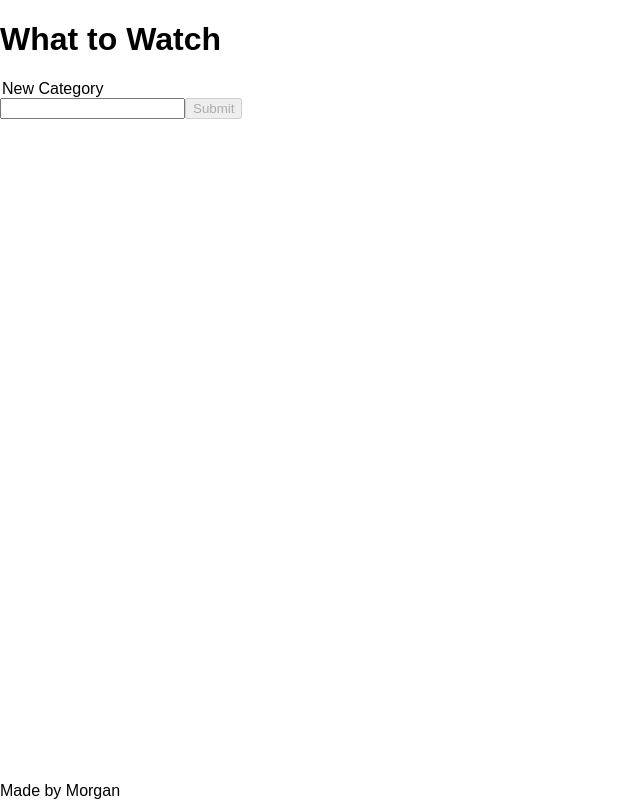
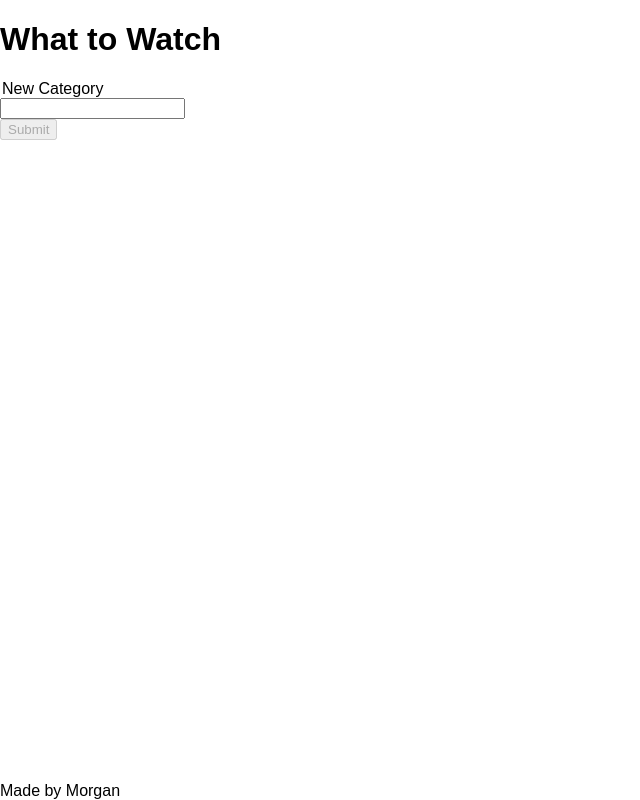
Before and after one commit to hametm/character-tracker, a React (Create React App) app: page / in a window 1280 px wide. Shown: the whole page, without its empty margins (0-640 px from the left). Built offline with nearby package versions, Linux system fonts and the light colour scheme.

Commit message:
Rearrange display

```diff
--- a/src/App.js
+++ b/src/App.js
@@ -27,15 +27,17 @@ function App() {
     }
 
     const toggle = (e) => {
-        if (show === e.target.id) setShow(0);
-        else if (show === 0) setShow(e.target.id);
+        setShow(e.target.id);
+        // if (show === e.target.id) setShow(0);
+        // else if (show === 0) setShow(e.target.id);
     }
 
-    const showCategory = (category) => {
-        if (show === `${category}Button`) {
+    const showCategory = () => {
+        for (let i = 0; i < categoryList.length; i++) {
+            if (show === `${categoryList[i]}Button`) {
                 return (
                     <Category
-                    name={category}
+                        name={categoryList[i]}
                         tvShowList={tvShowList}
                         addTvShow={addTvShow}
                         removeTvShow={removeTvShow}
@@ -46,14 +48,14 @@ function App() {
             }
         }
 
+    }
+
     const showCategories = categoryList.map(category => {
             return (
-                <ul key={uniqid()}>
-                    <li>
+                <li key={uniqid()}>
                     <button id={`${category}Button`} onClick={toggle}>{category}</button>
-                        {showCategory(category)}
+                    <button id={category} onClick={() => removeCategory(category)}>X</button>
                 </li>
-                </ul>
             );
     });
 
@@ -63,8 +65,15 @@ function App() {
             <h1>What to Watch</h1>
         </header>
         <main>
+            <div className="sidebar">
                 <CategoryForm addCategory={addCategory} categoryList={categoryList} />
+                <ul className="categoryContainer" key={uniqid()}>
                     {showCategories}
+                </ul>
+            </div>
+            <div className="display">
+                {showCategory()}
+            </div>
         </main>
         <footer>Made by Morgan</footer>
       </div>
--- a/src/components/Category.js
+++ b/src/components/Category.js
@@ -11,14 +11,7 @@ function Category(props) {
         setShowForm(num);
     }
 
-    const removeCompleteCategory = (e) => {
-        let name = e.target.id;
-        for (let i = 0; i < props.categoryList.length; i++) {
-            if (props.categoryList[i] === name) {
-                props.removeCategory(props.categoryList[i]);
-            }
-        }
-    }
+
 
     const showActivities = props.tvShowList.map(tvShow => {
         if (tvShow.categoryName === props.name) {
@@ -63,8 +56,6 @@ function Category(props) {
 
     return (
         <div>
-            <button id={props.name} onClick={removeCompleteCategory}>X</button>
-            <h2>{props.name}</h2>
             <div>
                 <button onClick={toggleForm}>Add show</button>
                 {showTvShowForm()}
--- a/src/components/TvShow.js
+++ b/src/components/TvShow.js
@@ -11,7 +11,7 @@ function TvShow(props) {
 
     const onEditClick = (newName, newGenre, newPlatform, newDescription, newLength) => {
         setName(newName);
-        setPlatform(newGenre);
+        setGenre(newGenre);
         setPlatform(newPlatform);
         setDescription(newDescription);
         setLength(newLength);
--- a/src/styles/style.css
+++ b/src/styles/style.css
@@ -16,6 +16,7 @@ ul, li {
 }
 
 main {
+    display: flex;
     flex-grow: 1;
 }
 
@@ -23,13 +24,16 @@ main {
 
 }
 
-.category-container {
+.categoryContainer {
     display: flex;
+    flex-direction: column;
     gap: 1rem;
-    width: 100%;
-    margin-top: 7rem;
 }
 
-.category-container li {
+.categoryContainer li {
     list-style-type: none;
 }
+
+.display {
+    width: 100%;
+}
```
Lines whose indentation alone changed are shown as unchanged.
